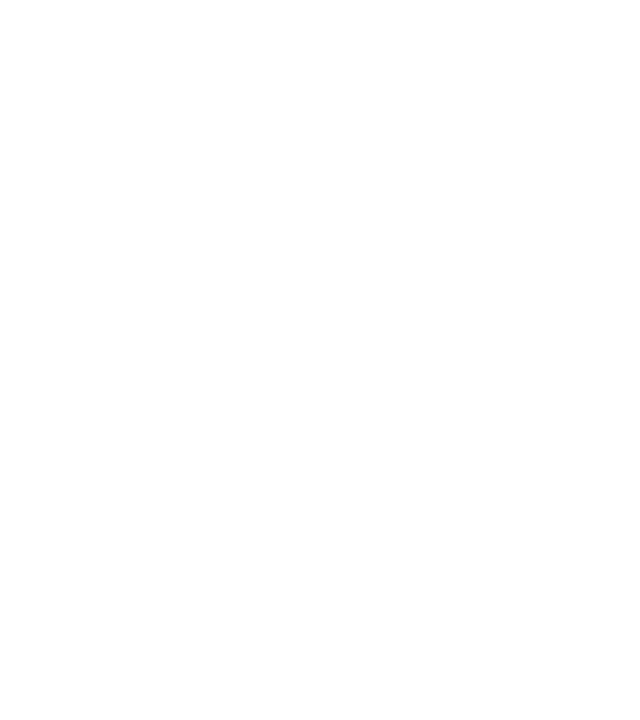
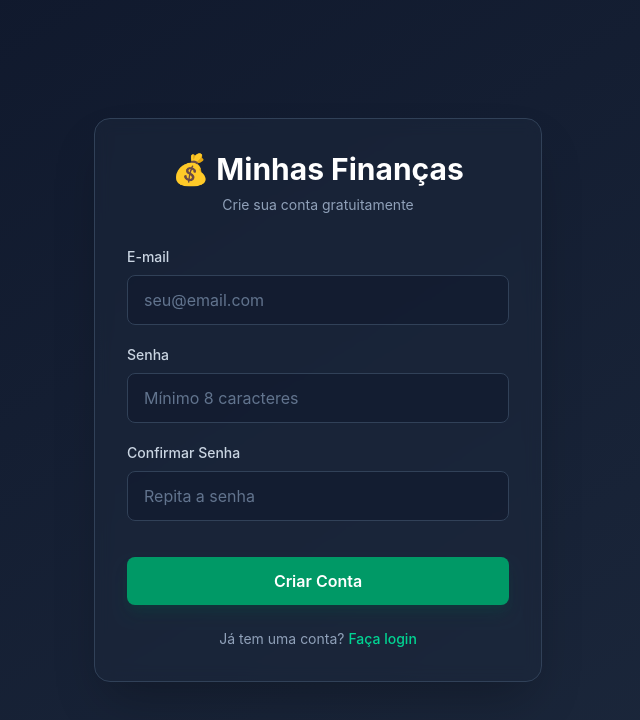
Before and after one commit to DevLaelSantos/frontend-financeiro, a React (Vite) app: page /register in a window 1280 px wide. Before the commit this address had no page. Shown: the top 720 px of the page, without its empty margins (322-962 px from the left). Built offline with nearby package versions, Linux system fonts and the light colour scheme.

Commit message:
feat: criando tela de registro de usuarios no react

```diff
--- a/src/App.jsx
+++ b/src/App.jsx
@@ -3,6 +3,7 @@ import Login from './pages/Login';
 import Dashboard from './pages/Dashboard';
 import Profile from './pages/Profile'; // <-- Tem que ter essa linha
 import Admin from './pages/Admin'; // <-- Importe
+import Register from './pages/Register'; // <-- Importe
 
 function App() {
   // Verifica se o usuário está logado
@@ -18,6 +19,7 @@ function App() {
         />
         <Route path="/profile" element={isAuthenticated ? <Profile /> : <Navigate to="/" />} /> {/* <-- Nova rota */}
         <Route path="/admin" element={isAuthenticated ? <Admin /> : <Navigate to="/" />} />
+        <Route path="/register" element={<Register />} />
       </Routes>
     </BrowserRouter>
   );
--- a/src/pages/Login.jsx
+++ b/src/pages/Login.jsx
@@ -1,6 +1,7 @@
 import { useState } from 'react';
 import { useNavigate } from 'react-router-dom';
 import api from '../services/api';
+import { Link } from 'react-router-dom'; // <-- Importe no topo
 
 export default function Login() {
   const [email, setEmail] = useState('');
@@ -72,9 +73,9 @@ export default function Login() {
         <div className="mt-6 text-center">
           <p className="text-slate-400 text-sm">
             Não tem uma conta?{' '}
-            <a href="#" className="text-emerald-400 hover:text-emerald-300 font-medium transition-colors">
+            <Link to="/register" className="text-emerald-400 hover:text-emerald-300 font-medium transition-colors">
               Cadastre-se
-            </a>
+            </Link>
           </p>
         </div>
       </div>
--- /dev/null
+++ b/src/pages/Register.jsx
@@ -0,0 +1,128 @@
+import { useState } from 'react';
+import { useNavigate, Link } from 'react-router-dom';
+import api from '../services/api';
+
+export default function Register() {
+  const navigate = useNavigate();
+  const [email, setEmail] = useState('');
+  const [password, setPassword] = useState('');
+  const [confirmPassword, setConfirmPassword] = useState('');
+  const [erro, setErro] = useState('');
+  const [sucesso, setSucesso] = useState('');
+  const [loading, setLoading] = useState(false);
+
+  const handleRegister = async (e) => {
+    e.preventDefault();
+    setErro('');
+    setSucesso('');
+
+    // Validação simples de senha
+    if (password !== confirmPassword) {
+      setErro("As senhas não coincidem.");
+      return;
+    }
+
+    if (password.length < 8) {
+      setErro("A senha deve ter no mínimo 8 caracteres.");
+      return;
+    }
+
+    setLoading(true);
+
+    try {
+      await api.post('/auth/register', {
+        email: email,
+        password: password
+      });
+
+      setSucesso("Conta criada com sucesso! Redirecionando para o login...");
+
+      // Redireciona para o login após 2 segundos
+      setTimeout(() => {
+        navigate('/');
+      }, 2000);
+
+    } catch (error) {
+      console.error(error);
+      // Pega a mensagem de erro da API (ex: "E-mail já cadastrado")
+      const msg = error.response?.data?.detail || "Erro ao criar conta. Tente novamente.";
+      setErro(msg);
+    } finally {
+      setLoading(false);
+    }
+  };
+
+  return (
+    <div className="min-h-screen bg-gradient-to-br from-slate-900 to-slate-800 flex items-center justify-center p-4">
+      <div className="bg-slate-800/50 backdrop-blur-sm p-8 rounded-2xl shadow-2xl w-full max-w-md border border-slate-700">
+
+        {/* Cabeçalho */}
+        <div className="text-center mb-8">
+          <h1 className="text-3xl font-bold text-white mb-2">💰 Minhas Finanças</h1>
+          <p className="text-slate-400 text-sm">Crie sua conta gratuitamente</p>
+        </div>
+
+        {/* Formulário */}
+        <form onSubmit={handleRegister} className="space-y-5">
+
+          <div>
+            <label className="block text-slate-300 text-sm font-medium mb-2">E-mail</label>
+            <input
+              type="email" value={email} onChange={(e) => setEmail(e.target.value)}
+              className="w-full px-4 py-3 bg-slate-900/50 border border-slate-700 rounded-lg text-white placeholder-slate-500 focus:outline-none focus:ring-2 focus:ring-emerald-500 transition-all"
+              placeholder="seu@email.com" required
+            />
+          </div>
+
+          <div>
+            <label className="block text-slate-300 text-sm font-medium mb-2">Senha</label>
+            <input
+              type="password" value={password} onChange={(e) => setPassword(e.target.value)}
+              className="w-full px-4 py-3 bg-slate-900/50 border border-slate-700 rounded-lg text-white placeholder-slate-500 focus:outline-none focus:ring-2 focus:ring-emerald-500 transition-all"
+              placeholder="Mínimo 8 caracteres" required
+            />
+          </div>
+
+          <div>
+            <label className="block text-slate-300 text-sm font-medium mb-2">Confirmar Senha</label>
+            <input
+              type="password" value={confirmPassword} onChange={(e) => setConfirmPassword(e.target.value)}
+              className="w-full px-4 py-3 bg-slate-900/50 border border-slate-700 rounded-lg text-white placeholder-slate-500 focus:outline-none focus:ring-2 focus:ring-emerald-500 transition-all"
+              placeholder="Repita a senha" required
+            />
+          </div>
+
+          {/* Mensagens de Erro/Sucesso */}
+          {erro && (
+            <div className="bg-red-500/10 border border-red-500/50 text-red-400 text-sm text-center p-3 rounded-lg">
+              {erro}
+            </div>
+          )}
+          {sucesso && (
+            <div className="bg-emerald-500/10 border border-emerald-500/50 text-emerald-400 text-sm text-center p-3 rounded-lg">
+              {sucesso}
+            </div>
+          )}
+
+          <button
+            type="submit" disabled={loading}
+            className="w-full bg-emerald-600 hover:bg-emerald-500 text-white font-semibold py-3 rounded-lg transition-colors duration-200 shadow-lg shadow-emerald-900/30 mt-4 disabled:opacity-50"
+          >
+            {loading ? 'Criando conta...' : 'Criar Conta'}
+          </button>
+        </form>
+
+        {/* Link para Login */}
+        <div className="mt-6 text-center">
+          <p className="text-slate-400 text-sm">
+            Já tem uma conta?{' '}
+            <Link to="/" className="text-emerald-400 hover:text-emerald-300 font-medium transition-colors">
+              Faça login
+            </Link>
+          </p>
+        </div>
+
+      </div>
+    </div>
+  );
+}
```
